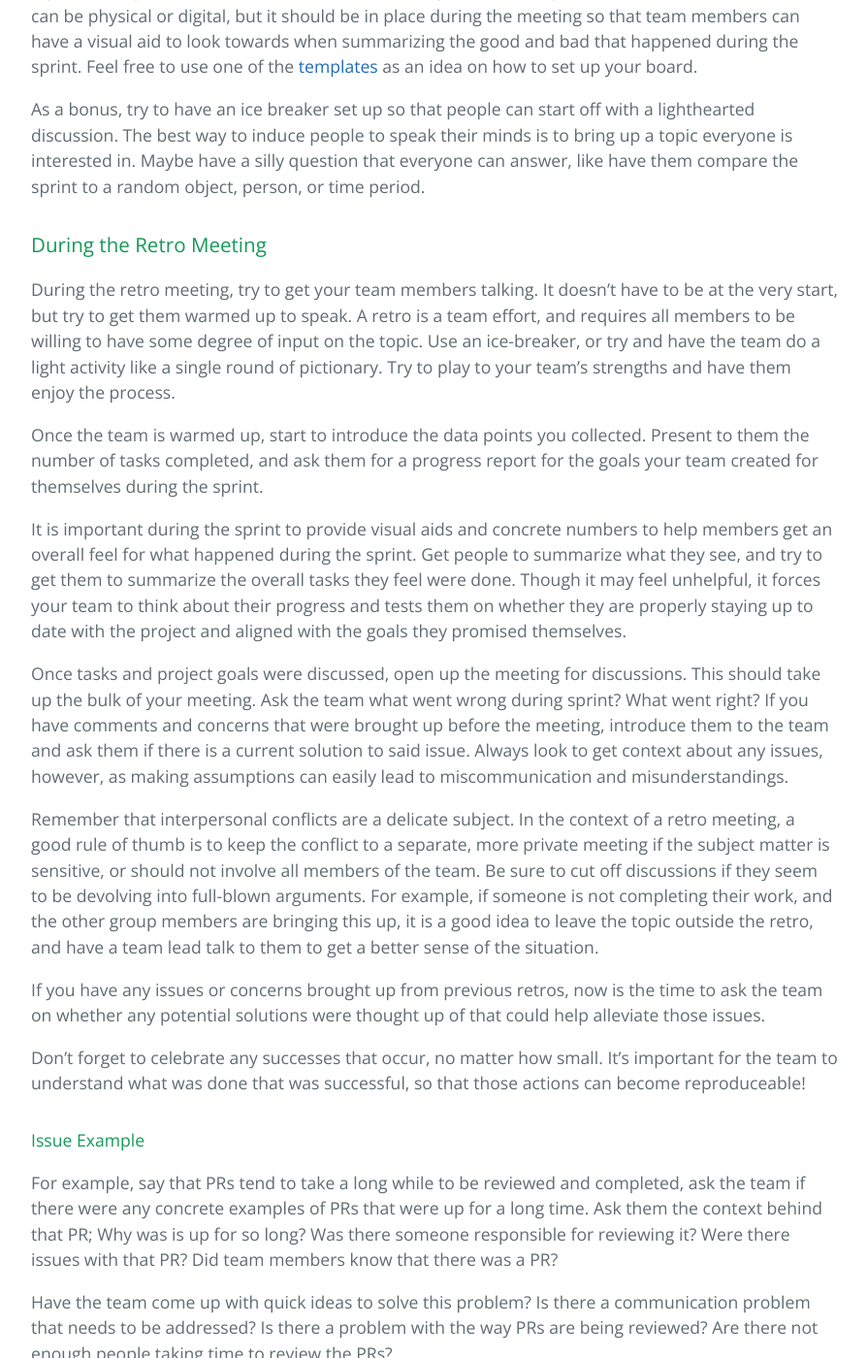
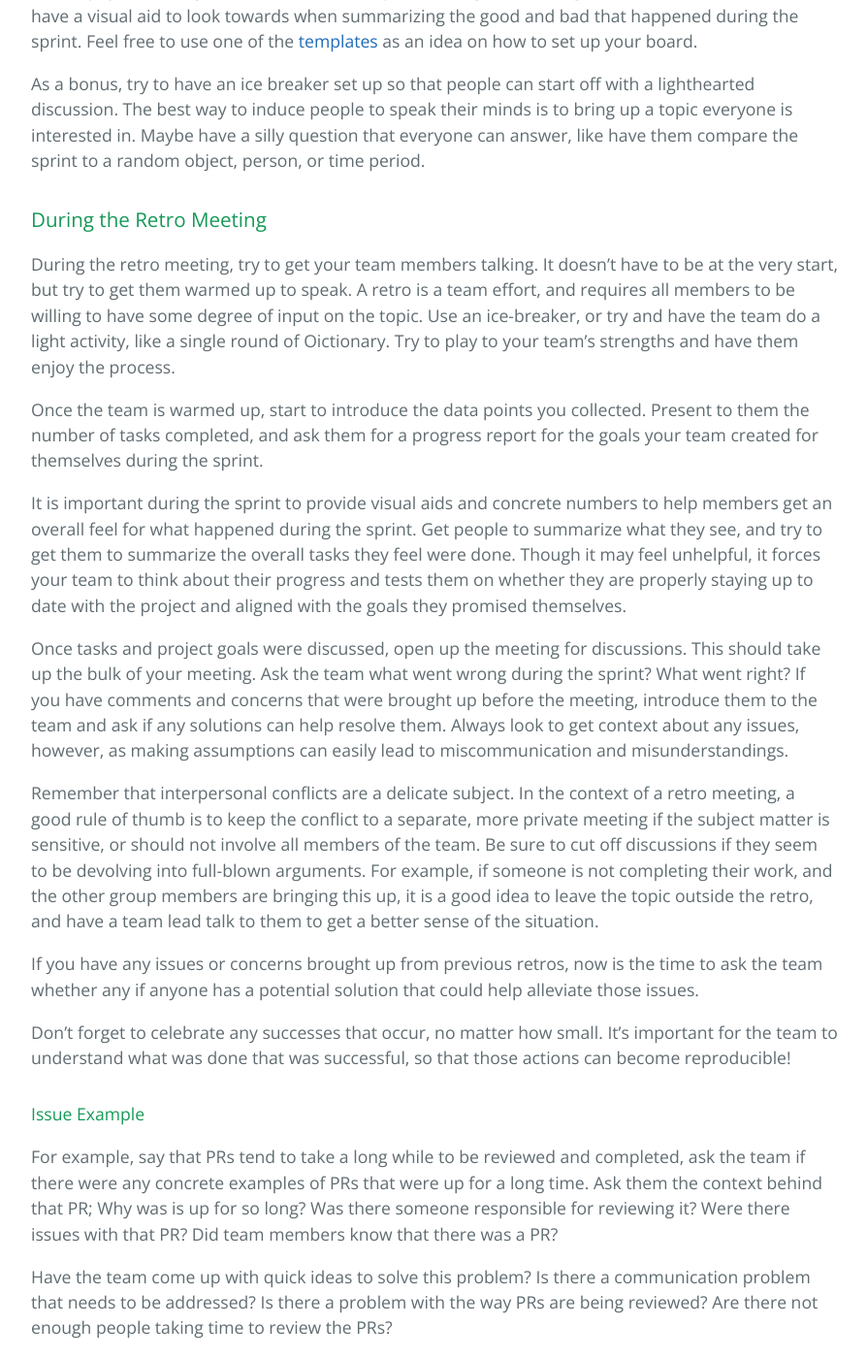
Before and after one commit to learning-software-engineering/learning-software-engineering.github.io, a Jekyll site: the page built from Topics/Software_Engineering/Retro.md, in a window 1280 px wide and 1400 px high, scrolled down 2593 px. Shown: the whole window at 97% size, without its empty margins (192-1086 px from the left). Built offline with Jekyll 4.4.1, drawn with Linux system fonts in a browser that asks for light colours; our own code applies the rules of GitHub Pages for plain Markdown files; some of the changed text lies outside the part shown.

Commit message:
Fix the grammar

```diff
--- a/Topics/Software_Engineering/Retro.md
+++ b/Topics/Software_Engineering/Retro.md
@@ -10,7 +10,7 @@
 
 ## Introduction
 
-A Retro is a meeting that is usually reserved for the end of a sprint, and goes about reviewing the work completion, overall team engagement, and bring up success/failure stories that occurred during the sprint. The purpose of reviewing this as a team is to gauge the general work ethic of the team, as well as provide a space to bring up issues that would otherwise fall to the wayside during other meetings. Ultimately, by runnning a retro, it provides an opportunity to re-evaluate what happened during the sprint, and to help induce higher-level problem solving to address the potential issues brought up.
+A Retro is a meeting reserved for the end of a sprint, and goes about reviewing the work completion, overall team engagement, bringing up successes/issues that occurred during the sprint. The purpose of reviewing this as a team is to gauge the general work ethic of the team, as well as provide a space to bring up issues that would otherwise fall to the wayside during other meetings. Ultimately, by running a retro, it provides an opportunity to re-evaluate what happened during the sprint, and to facility higher-level problem solving and address the potential issues that occurred during the sprint.
 
 ## What should a retro encompass?
 
@@ -54,19 +54,19 @@
 
 ### During the Retro Meeting
 
-During the retro meeting, try to get your team members talking. It doesn't have to be at the very start, but try to get them warmed up to speak. A retro is a team effort, and requires all members to be willing to have some degree of input on the topic. Use an ice-breaker, or try and have the team do a light activity like a single round of pictionary. Try to play to your team's strengths and have them enjoy the process.
+During the retro meeting, try to get your team members talking. It doesn't have to be at the very start, but try to get them warmed up to speak. A retro is a team effort, and requires all members to be willing to have some degree of input on the topic. Use an ice-breaker, or try and have the team do a light activity, like a single round of Oictionary. Try to play to your team's strengths and have them enjoy the process.
 
 Once the team is warmed up, start to introduce the data points you collected. Present to them the number of tasks completed, and ask them for a progress report for the goals your team created for themselves during the sprint.
 
 It is important during the sprint to provide visual aids and concrete numbers to help members get an overall feel for what happened during the sprint. Get people to summarize what they see, and try to get them to summarize the overall tasks they feel were done. Though it may feel unhelpful, it forces your team to think about their progress and tests them on whether they are properly staying up to date with the project and aligned with the goals they promised themselves.
 
-Once tasks and project goals were discussed, open up the meeting for discussions. This should take up the bulk of your meeting. Ask the team what went wrong during sprint? What went right? If you have comments and concerns that were brought up before the meeting, introduce them to the team and ask them if there is a current solution to said issue. Always look to get context about any issues, however, as making assumptions can easily lead to miscommunication and misunderstandings.
+Once tasks and project goals were discussed, open up the meeting for discussions. This should take up the bulk of your meeting. Ask the team what went wrong during the sprint? What went right? If you have comments and concerns that were brought up before the meeting, introduce them to the team and ask if any solutions can help resolve them. Always look to get context about any issues, however, as making assumptions can easily lead to miscommunication and misunderstandings.
 
 Remember that interpersonal conflicts are a delicate subject. In the context of a retro meeting, a good rule of thumb is to keep the conflict to a separate, more private meeting if the subject matter is sensitive, or should not involve all members of the team. Be sure to cut off discussions if they seem to be devolving into full-blown arguments. For example, if someone is not completing their work, and the other group members are bringing this up, it is a good idea to leave the topic outside the retro, and have a team lead talk to them to get a better sense of the situation.
 
-If you have any issues or concerns brought up from previous retros, now is the time to ask the team on whether any potential solutions were thought up of that could help alleviate those issues.
+If you have any issues or concerns brought up from previous retros, now is the time to ask the team whether any if anyone has a potential solution that could help alleviate those issues.
 
-Don't forget to celebrate any successes that occur, no matter how small. It's important for the team to understand what was done that was successful, so that those actions can become reproduceable!
+Don't forget to celebrate any successes that occur, no matter how small. It's important for the team to understand what was done that was successful, so that those actions can become reproducible!
 
 #### Issue Example
 For example, say that PRs tend to take a long while to be reviewed and completed, ask the team if there were any concrete examples of PRs that were up for a long time. Ask them the context behind that PR; Why was is up for so long? Was there someone responsible for reviewing it? Were there issues with that PR? Did team members know that there was a PR?
```
Also changed, not shown: other parts of Topics/Software_Engineering/Retro.md (+4 -4 lines).
